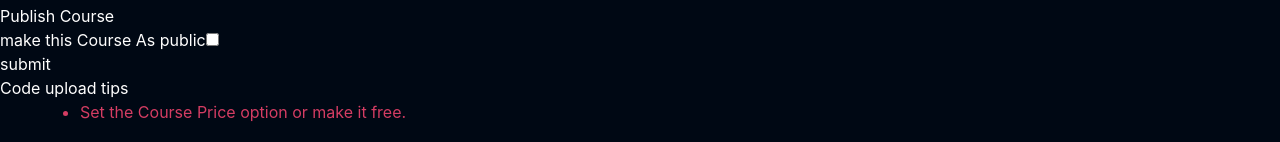
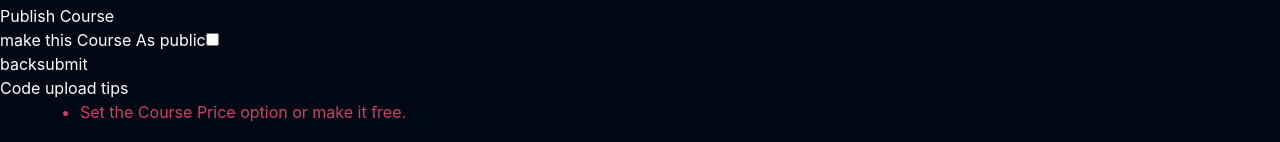
Before and after one commit to Soni895/Edu_tech, a React (Create React App) app: page /createcourse in a window 1280 px wide. Shown: the part 144-286 px from the top of the page. Built offline with nearby package versions, Linux system fonts and the light colour scheme; no server answers.

Commit message:
code update

```diff
--- a/src/components/core/dashboard/AddCourse/Publish.js
+++ b/src/components/core/dashboard/AddCourse/Publish.js
@@ -33,7 +33,12 @@ function Publish() {
           ></input>
           {errors.Public && <span>please theck the box</span>}
         </div>
+        <div>
+        <button type="button"> back</button>
         <button>submit</button>
+
+        </div>
+
       </form>
     </div>
   );
```
